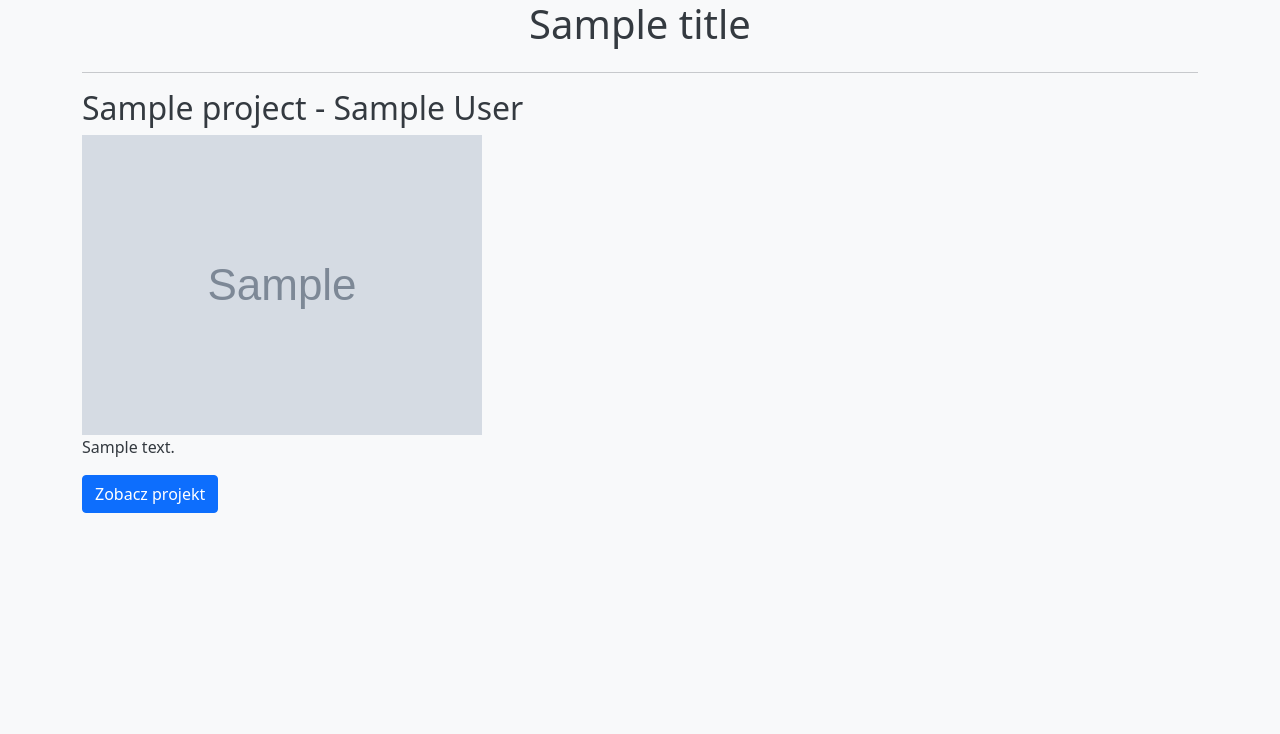
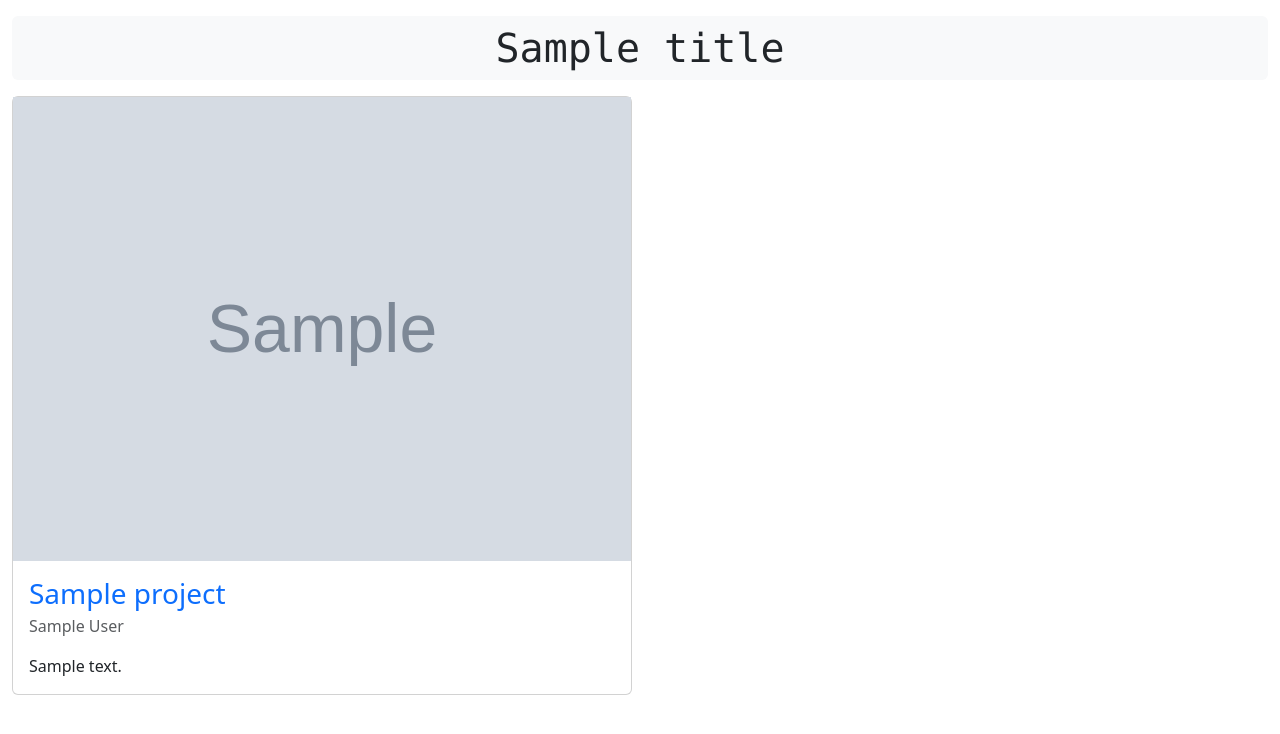
Before and after one commit to tudny/GK-projects-repository, a Python web app: template template/webpage.html in a window 1280 px wide. Shown: the top 734 px of the page. Run offline with Jinja, Linux system fonts and the light colour scheme; the template is opened without the code that fills it: most values are stand-ins (such as "Sample title", 1, 10 or a date in 2020); grey boxes marked "Sample" are stand-in pictures.

Commit message:
initial version

```diff
--- a/template/webpage.html
+++ b/template/webpage.html
@@ -5,56 +5,81 @@
   <meta charset="utf-8">
   <meta name="viewport" content="width=device-width, initial-scale=1">
 
-  <link href="https://cdn.jsdelivr.net/npm/bootstrap@5.0.2/dist/css/bootstrap.min.css" rel="stylesheet"
-    integrity="sha384-EVSTQN3/azprG1Anm3QDgpJLIm9Nao0Yz1ztcQTwFspd3yD65VohhpuuCOmLASjC" crossorigin="anonymous">
+  <link href="https://cdn.jsdelivr.net/npm/bootstrap@5.3.2/dist/css/bootstrap.min.css" rel="stylesheet"
+    integrity="sha384-T3c6CoIi6uLrA9TneNEoa7RxnatzjcDSCmG1MXxSR1GAsXEV/Dwwykc2MPK8M2HN" crossorigin="anonymous">
   <title>
     {{ title }}
   </title>
 </head>
 
-<style>
-  body {
-    background-color: #f8f9fa;
-    color: #343a40;
-  }
-</style>
-
 <body>
-  <div class="container">
-    <div class="row">
-      <div class="col-12">
-        <h1 class="text-center">
+  <script src="https://cdn.jsdelivr.net/npm/bootstrap@5.3.2/dist/js/bootstrap.min.js"
+    integrity="sha384-BBtl+eGJRgqQAUMxJ7pMwbEyER4l1g+O15P+16Ep7Q9Q+zqX6gSbd85u4mG4QzX+"
+    crossorigin="anonymous"></script>
+  <div class="container-xxl pb-4">
+    <div class="row bg-light my-3 p-2 mx-0 rounded">
+      <h1 class="text-center font-monospace m-0">
         {{ title }}
       </h1>
     </div>
+    <div class="row row-cols-1 row-cols-lg-2 g-3">
+      {% for project in projects %}
+      {% set project_id = loop.index %}
+      <div class="col">
+        <div class="card h-100">
+          <div id="carousel{{ project_id }}" class="carousel slide card-img-top">
+            {% if project.images|length > 1 %}
+            <div class="carousel-indicators">
+              {% for image in project.images %}
+              <button type="button" data-bs-target="#carousel{{ project_id }}" data-bs-slide-to="{{ loop.index0 }}" {%
+                if loop.first %}class="active" {% endif %}></button>
+              {% endfor %}
             </div>
-    {% for project in projects %}
-    <hr />
-    <div class="row">
-      <div class="col-12">
-        <h2>
+            {% endif %}
+            <div class="carousel-inner">
+              {% for image in project.images %}
+              <div class="carousel-item {% if loop.first %}active{% endif %}">
+                <img src="{{ image }}" class="d-block w-100" alt="{{ project.name }}">
+              </div>
+              {% endfor %}
+            </div>
+            {% if project.images|length > 1 %}
+            <button class="carousel-control-prev" type="button" data-bs-target="#carousel{{ project_id }}"
+              data-bs-slide="prev">
+              <span class="carousel-control-prev-icon" aria-hidden="true"></span>
+              <span class="visually-hidden">Poprzedni</span>
+            </button>
+            <button class="carousel-control-next" type="button" data-bs-target="#carousel{{ project_id }}"
+              data-bs-slide="next">
+              <span class="carousel-control-next-icon" aria-hidden="true"></span>
+              <span class="visually-hidden">Następny</span>
+            </button>
+            {% endif %}
+          </div>
+          <div class="card-body pb-0">
+            <h3 class="card-title {% if project.author %}mb-1{% else %}mb-3{% endif %}">
+              {% if project.url %}
+              <a href="{{ project.url }}" class="text-decoration-none">
                 {{ project.title }}
-          {% if project.author %}- {{ project.author }}{% endif %}
-        </h2>
-        {% for image in project.images %}
-        <img src="{{ image }}" class="img-fluid" alt="{{ project.name }}">
-        {% endfor %}
+              </a>
+              {% else %}
+              {{ project.title }}
+              {% endif %}
+            </h3>
+            {% if project.author %}
+            <p class="text-body-secondary">{{ project.author }}</p>
+            {% endif %}
             {% if project.description %}
             <p>
               {{ project.description }}
             </p>
             {% endif %}
-        {% if project.url %}
-        <p>
-          <a href="{{ project.url }}" class="btn btn-primary">
-            Zobacz projekt
-          </a>
-        </p>
-        {% endif %}
+          </div>
         </div>
       </div>
       {% endfor %}
     </div>
+  </div>
 </body>
 
 </html>
```
Lines whose indentation alone changed are shown as unchanged.
